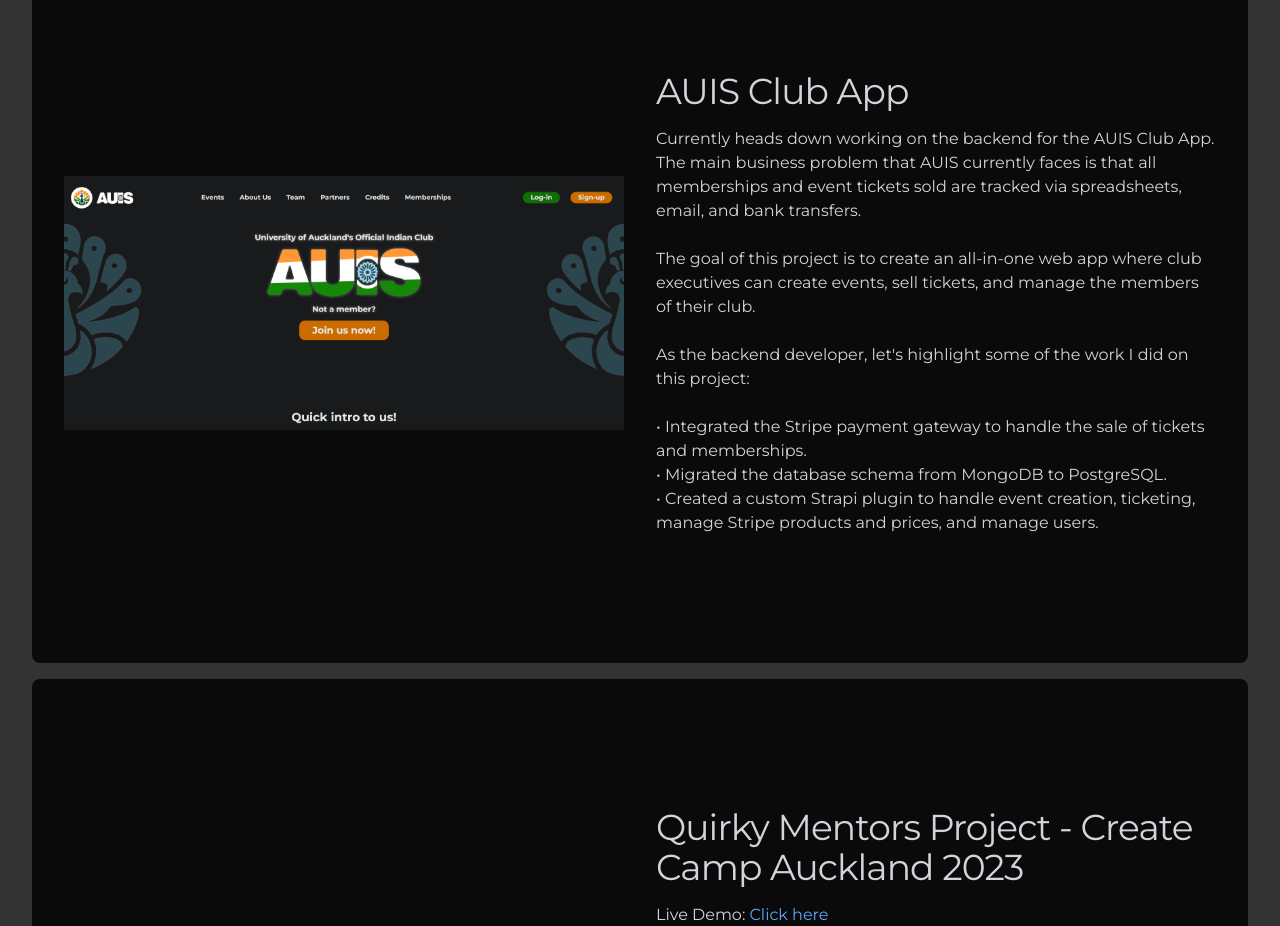
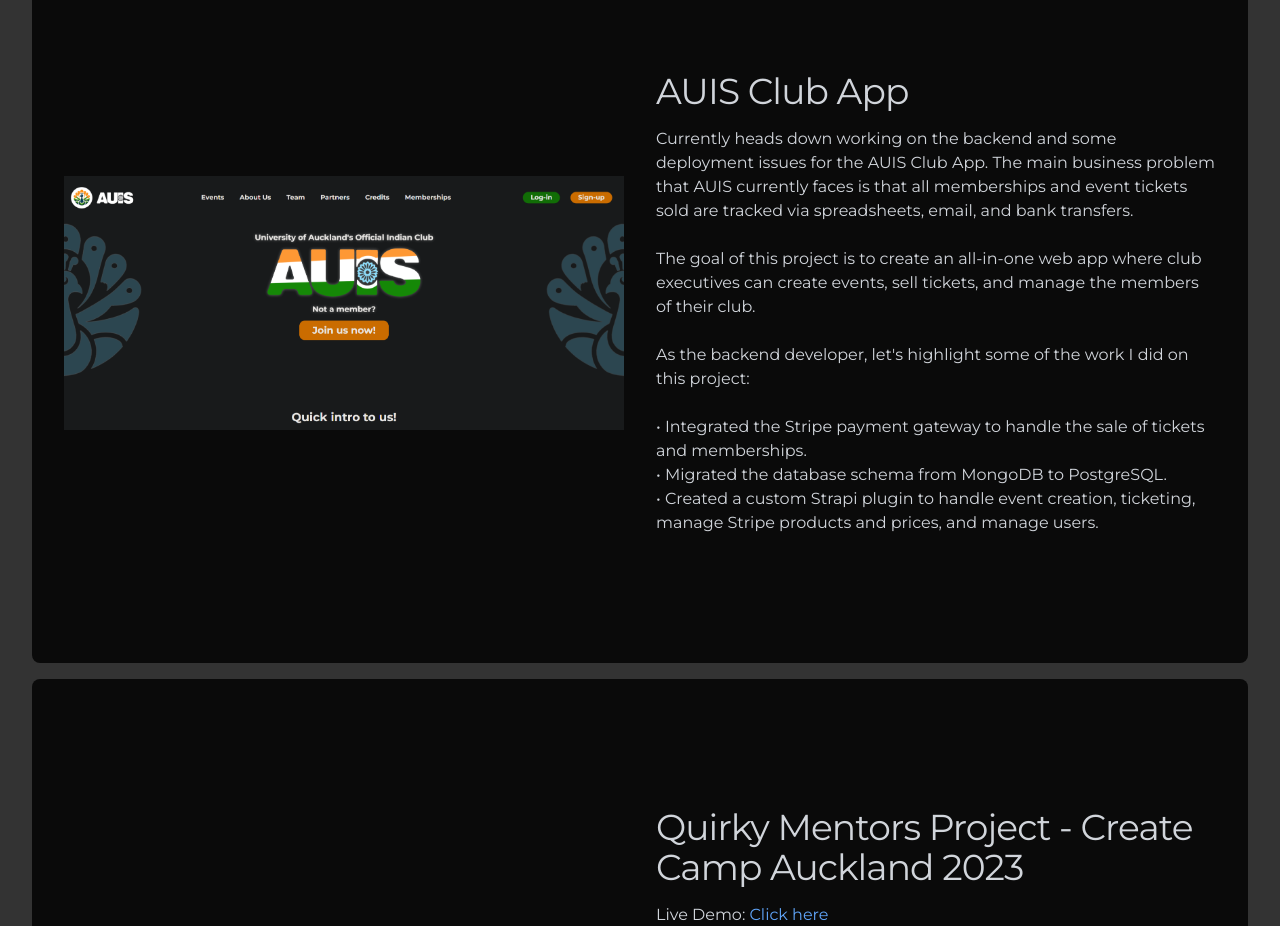
Before and after one commit to Ratchet7x5/Ratchet7x5.github.io, a React (Vite) app in the folder ratchet7x5.github.io/: page / in a window 1280 px wide. Shown: the part 900-1826 px from the top of the page. Built offline with nearby package versions, Linux system fonts and the light colour scheme; the HTML template or start-up script is replaced by a standard one.

Commit message:
fix erroneous description for the AUIS app

```diff
--- a/ratchet7x5.github.io/src/App.jsx
+++ b/ratchet7x5.github.io/src/App.jsx
@@ -51,10 +51,10 @@
             </a>
             <br />
             <br />*/}
-            Currently heads down working on the backend for the AUIS Club App.
-            The main business problem that AUIS currently faces is that all
-            memberships and event tickets sold are tracked via spreadsheets,
-            email, and bank transfers.
+            Currently heads down working on the backend and some deployment
+            issues for the AUIS Club App. The main business problem that AUIS
+            currently faces is that all memberships and event tickets sold are
+            tracked via spreadsheets, email, and bank transfers.
             <br />
             <br />
             The goal of this project is to create an all-in-one web app where
```
